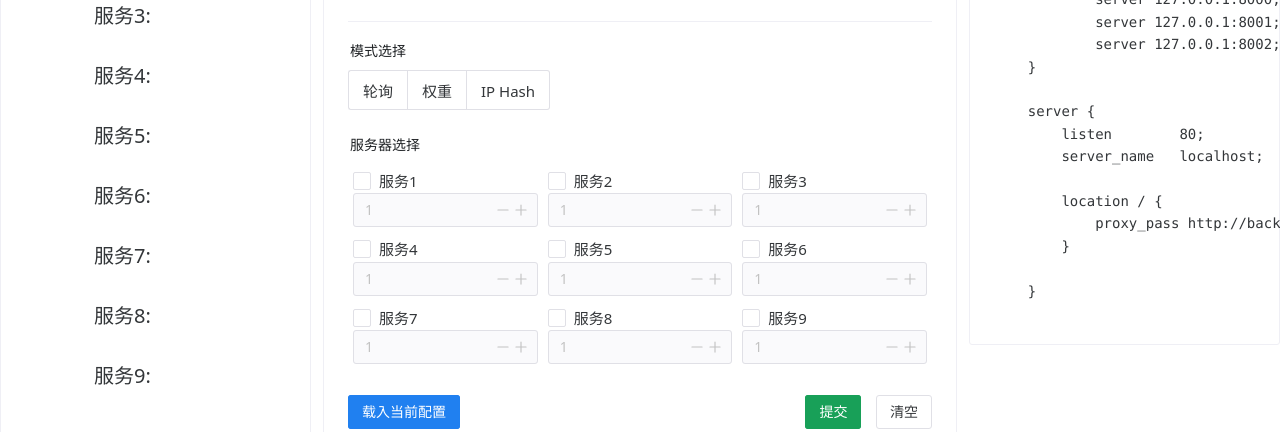
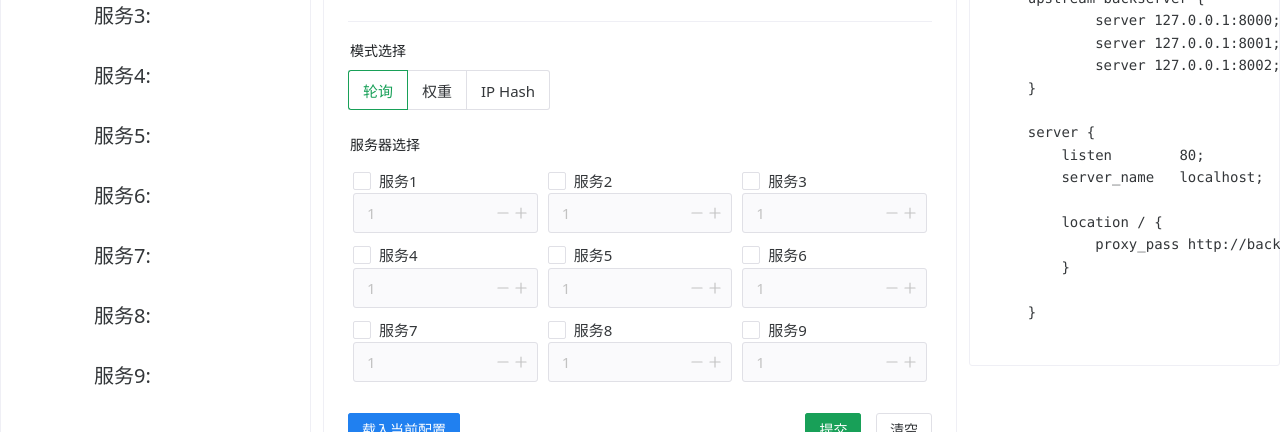
Before and after one commit to luoboQAQ/nginx-lb, a Vue app: page / in a window 1280 px wide. Shown: the part 461-893 px from the top of the page. Built offline with nearby package versions, Linux system fonts and the light colour scheme; some icons are missing.

Commit message:
完成配置修改逻辑

```diff
--- a/src/components/ModelControl.vue
+++ b/src/components/ModelControl.vue
@@ -1,12 +1,57 @@
 <script setup>
 import { ref } from 'vue'
 
-defineProps(['mode', 'servers'])
-defineEmits(['update:mode', 'update:servers'])
+const props = defineProps(['mode', 'servers'])
+const emit = defineEmits(['update:mode', 'update:servers'])
 
-const tableMode = ref(null)
-const serversMode = ref(null)
-const weightMode = ref([1, 1, 1, 1, 1, 1, 1, 1, 1])
+const tableMode = ref("轮询")
+const serversMode = ref([
+    { name: '服务1', online: false, weight: 1 },
+    { name: '服务2', online: false, weight: 1 },
+    { name: '服务3', online: false, weight: 1 },
+    { name: '服务4', online: false, weight: 1 },
+    { name: '服务5', online: false, weight: 1 },
+    { name: '服务6', online: false, weight: 1 },
+    { name: '服务7', online: false, weight: 1 },
+    { name: '服务8', online: false, weight: 1 },
+    { name: '服务9', online: false, weight: 1 }])
+
+function loadMode() {
+    tableMode.value = props.mode
+    serversMode.value = props.servers.map(server => {
+        return {
+            name: server.name,
+            online: server.online,
+            weight: server.weight
+        }
+    })
+}
+
+function updateMode() {
+    emit('update:mode', tableMode.value)
+    const servers = serversMode.value.map(server => {
+        return {
+            name: server.name,
+            online: server.online,
+            weight: server.weight
+        }
+    })
+    emit('update:servers', servers)
+}
+
+function cleanMode() {
+    tableMode.value = "轮询"
+    serversMode.value = [
+    { name: '服务1', online: false, weight: 1 },
+    { name: '服务2', online: false, weight: 1 },
+    { name: '服务3', online: false, weight: 1 },
+    { name: '服务4', online: false, weight: 1 },
+    { name: '服务5', online: false, weight: 1 },
+    { name: '服务6', online: false, weight: 1 },
+    { name: '服务7', online: false, weight: 1 },
+    { name: '服务8', online: false, weight: 1 },
+    { name: '服务9', online: false, weight: 1 }]
+}
 
 </script>
 
@@ -24,20 +69,21 @@ const weightMode = ref([1, 1, 1, 1, 1, 1, 1, 1, 1])
                 </n-radio-group>
             </n-form-item>
             <n-form-item label="服务器选择" size="large">
-                <n-checkbox-group v-model:value="serversMode" style="display: flex; flex-wrap: wrap;">
-                    <div v-for="(server, index) in servers" :key="server.name" style="max-width: calc(100% / 3 - 10px); margin: 5px;">
-                        <n-checkbox :label="server.name" :value="server.name">
+                <div style="display: flex; flex-wrap: wrap;">
+                    <div v-for="server in serversMode" :key="server.name"
+                        style="max-width: calc(100% / 3 - 10px); margin: 5px;">
+                        <n-checkbox :label="server.name" v-model:checked="server.online">
                             {{ server.name }}
                         </n-checkbox>
                         <n-input-number :min="1" :max="10" placeholder="请输入权重" :disabled="tableMode !== '权重'"
-                            v-model:value="weightMode[index]" />
+                            v-model:value="server.weight" />
                     </div>
-                </n-checkbox-group>
+                </div>
             </n-form-item>
             <div style="display: flex;">
-                <n-button type="info" style="margin-right: auto;">载入当前配置</n-button>
-                <n-button type="primary">提交</n-button>&nbsp;&nbsp;&nbsp;&nbsp;
-                <n-button>清空</n-button>
+                <n-button type="info" style="margin-right: auto;" @click="loadMode">载入当前配置</n-button>
+                <n-button type="primary" @click="updateMode">提交</n-button>&nbsp;&nbsp;&nbsp;&nbsp;
+                <n-button @click="cleanMode">清空</n-button>
             </div>
         </template>
     </n-card>
--- a/src/components/ShowCode.vue
+++ b/src/components/ShowCode.vue
@@ -36,7 +36,7 @@ http {
 </script>
 
 <template>
-    <n-card title="Nginx配置预览">
+    <n-card title="Nginx配置预览" :segmented="{ content: true, footer: 'soft' }">
         <n-code :code="nginxCode" language="nginx" />
     </n-card>
 </template>
```
